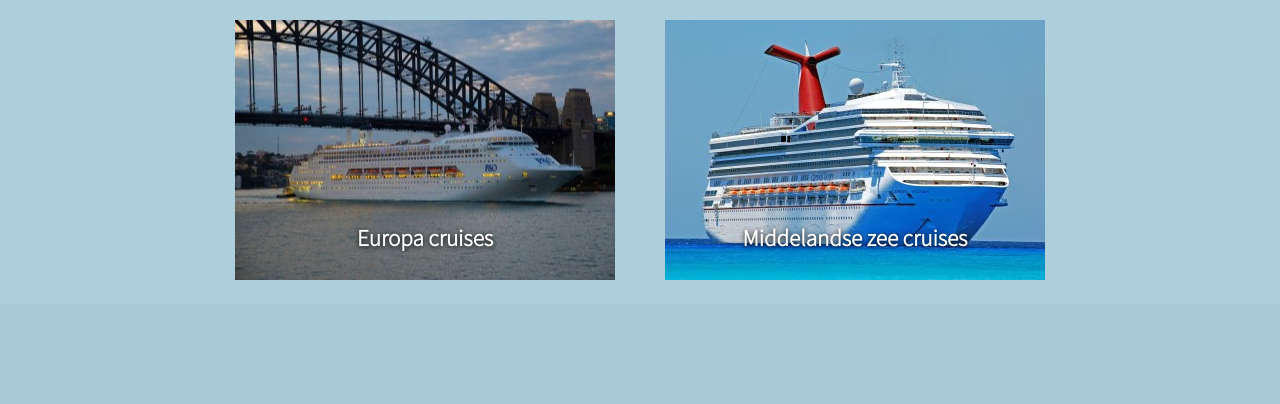
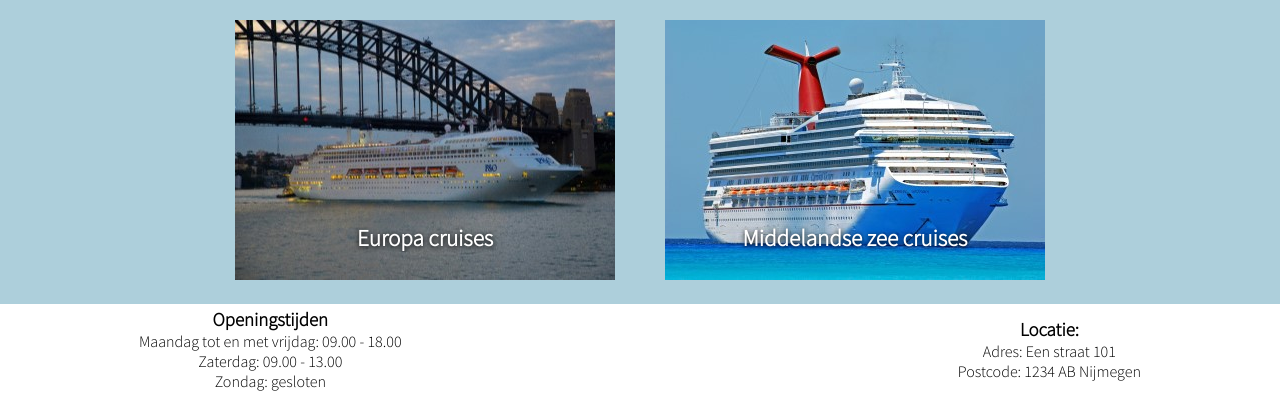
Before and after one commit to Tobias-W-S/CRUDP4Project, a PHP site: page / in a window 1280 px wide. Shown: the part 1418-1822 px from the top of the page. Before the commit the page ends 1698 px from the top, so only its background shows below. Run offline with PHP 8.4, Linux system fonts and the light colour scheme.

Commit message:
Backtotopbutton (#41)
* aanpassingen

* update admin

* update table

* update

* update js en footer

```diff
--- a/about.php
+++ b/about.php
@@ -7,5 +7,8 @@
             <p>Hallo, wij zijn Tobias en Amber, wij zijn de eigenaren van cruise & tour. Wij heette je van harte welkom op onze website. Deze website is zo ontworpen dat je op een snelle en eenvoudige manier uw perfecte cruise kunt boeken. Mocht u nog vragen hebben over bepaalde cruises of als iets niet duidelijk is, dan bent u altijd van harte welkom om contact met ons op te nemen. Wij zijn op werkdagen van 09:00 tot 17:00 uur bereikbaar. Dit kan telefonisch of via het contact formulier. Alvast veel reisplezier!</p>
         </div>
     </div>
+    <?php
+      include("includes/footer.php");
+?>
 </body>
 </html>
--- a/contact.php
+++ b/contact.php
@@ -42,5 +42,8 @@
       </form>
     </div>
   </div>
+  <?php
+      include("includes/footer.php");
+?>
 </body>
 </html>
--- a/cruises.php
+++ b/cruises.php
@@ -57,3 +57,7 @@
   }
 
 ?>
+</div>
+<?php
+      include("includes/footer.php");
+?>
--- a/css/styles.css
+++ b/css/styles.css
@@ -344,7 +344,6 @@ nav a:hover {
   width: 100%;
   min-height: 100vh;
   height: 100%;
-
   background-color: var(--quaternary);
 }
 
@@ -979,6 +978,51 @@ align-items: center;
   margin: 2px;
 }
 
+
+#myBtn {
+  display: none;
+  position: fixed;
+  bottom: 20px;
+  right: 30px;
+  z-index: 99;
+  font-size: 20px;
+  border: none;
+  outline: none;
+  background-color: var(--primary);
+  color: white;
+  cursor: pointer;
+  padding: 12px;
+  border-radius: 2px;
+  font-family: "Source Sans Pro", sans-serif;
+}
+
+#myBtn:hover {
+  background-color: var(--secundary);
+}
+
+.footer {
+  display: flex;
+  justify-content: space-around;
+  width: 100%;
+  height: 100px;
+  color: black;
+  padding-bottom: 10px;
+}
+  .opening_hours {
+    display: flex;
+    justify-content: center;
+    flex-direction: column;
+    text-align: center;
+  }
+
+  .location {
+    display: flex;
+    justify-content: center;
+    flex-direction: column;
+    text-align: center;
+  }
+
+
 @media only screen and (max-width: 550px) {
   nav a{
     max-width: 3em;
--- /dev/null
+++ b/includes/footer.php
@@ -0,0 +1,20 @@
+<footer>
+  <div class="footer">
+    <div class="opening_hours">
+      <h3>Openingstijden</h3>
+      <p>Maandag tot en met vrijdag: 09.00 - 18.00</p>
+      <p>Zaterdag: 09.00 - 13.00</p>
+      <p>Zondag: gesloten</p>
+    </div>
+    <div class="socials">
+      <a class="fa fa-facebook"></a>
+      <a class="fa fa-twitter"></a>
+      <a class="fa fa-instagram"></a>
+    </div>
+    <div class="location">
+      <h3>Locatie:</h3>
+      <p>Adres: Een straat 101</p>
+      <p>Postcode: 1234 AB Nijmegen</p>
+    </div>
+  </div>
+</footer>
--- a/index.php
+++ b/index.php
@@ -2,6 +2,7 @@
       include("includes/nav.php");
 ?>
 <div class="background_landing">
+<button onclick="topFunction()" id="myBtn" title="Go to top">Top</button>
   <div class="logo"></div>
   <div class="search_bar">
     <h2>Vind uw perfecte cruise</h2>
@@ -105,5 +106,9 @@
   </div>
 </div>
 <div class="cards"></div>
+<script src="js/button.js"></script>
+<?php
+      include("includes/footer.php");
+?>
 </body>
 </html>
--- /dev/null
+++ b/js/button.js
@@ -0,0 +1,16 @@
+let mybutton = document.querySelector("#myBtn");
+
+window.onscroll = function() {scrollFunction()};
+
+function scrollFunction() {
+  if (document.body.scrollTop > 20 || document.documentElement.scrollTop > 20) {
+    mybutton.style.display = "block";
+  } else {
+    mybutton.style.display = "none";
+  }
+}
+
+function topFunction() {
+  document.body.scrollTop = 0;
+  document.documentElement.scrollTop = 0;
+}
```
